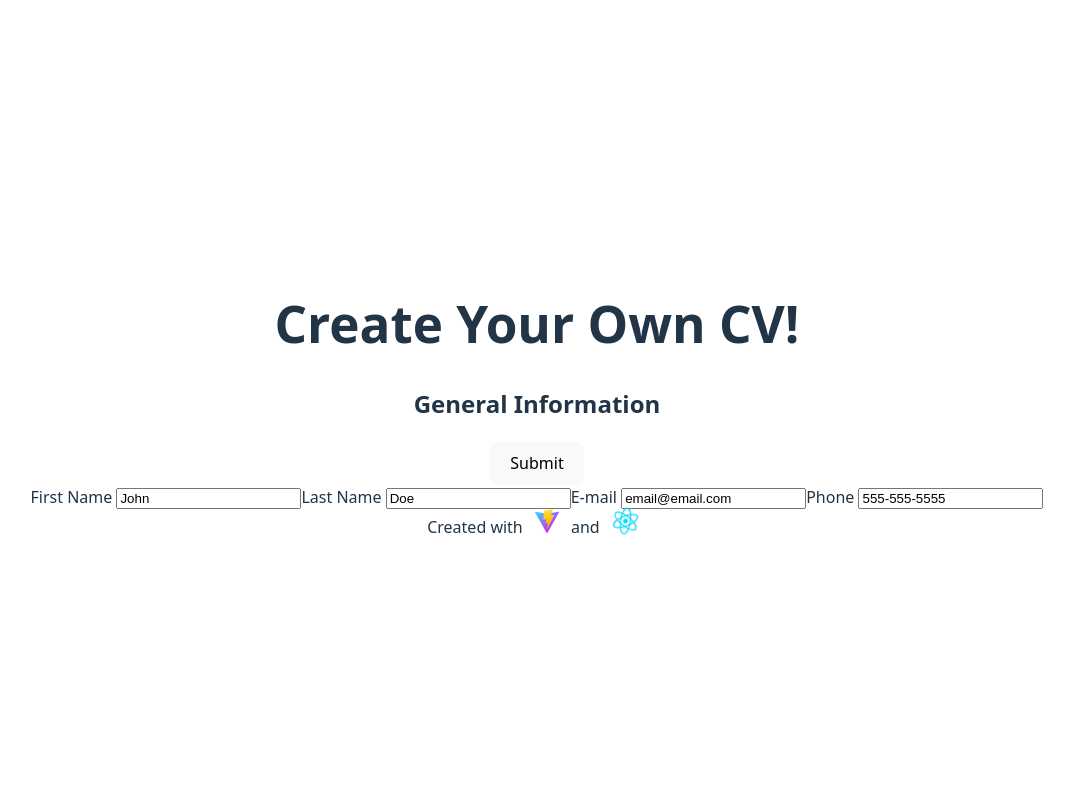
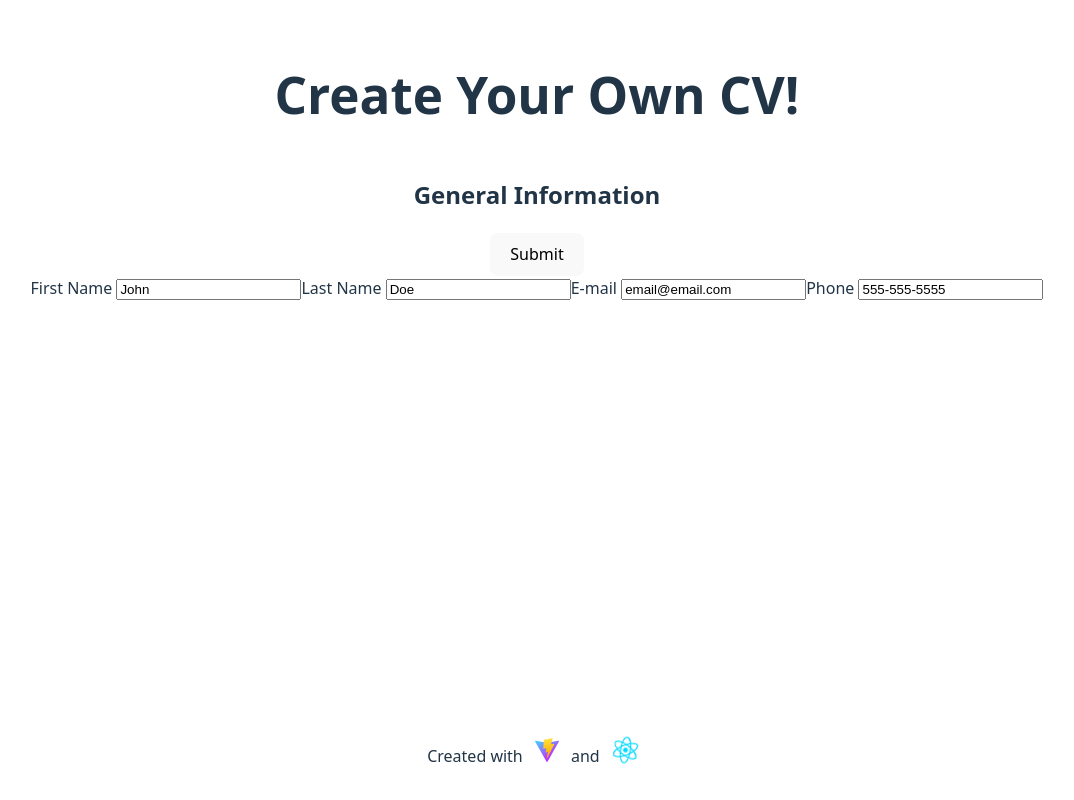
Before and after one commit to jkaps9/cv-application, a React (Vite) app: page / in a window 1280 px wide. Shown: the whole page, without its empty margins (103-1177 px from the left). Built offline with nearby package versions, Linux system fonts and the light colour scheme.

Commit message:
style page a bit

```diff
--- a/src/App.css
+++ b/src/App.css
@@ -3,6 +3,13 @@
   margin: 0 auto;
   padding: 2rem;
   text-align: center;
+  align-self: stretch;
+  display: flex;
+  flex-direction: column;
+}
+
+main {
+  flex: 1;
 }
 
 .logo {
```
